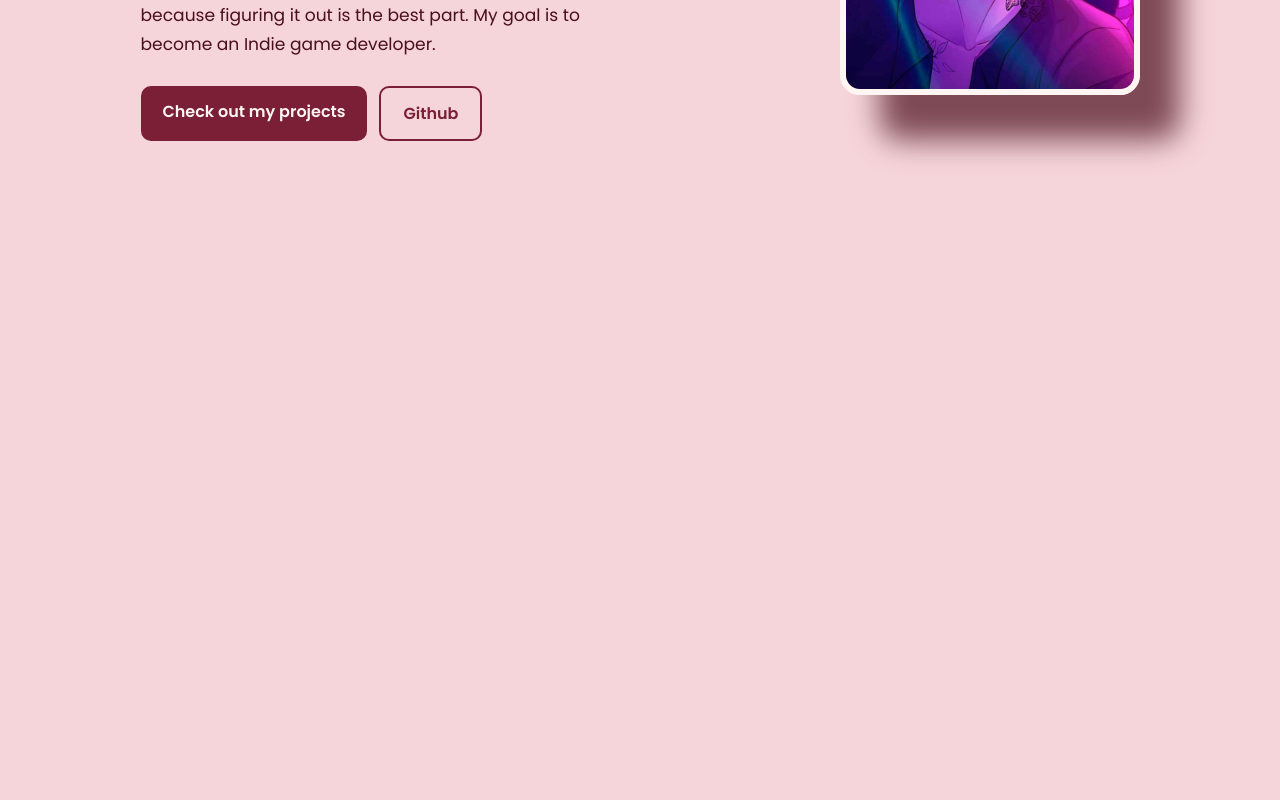
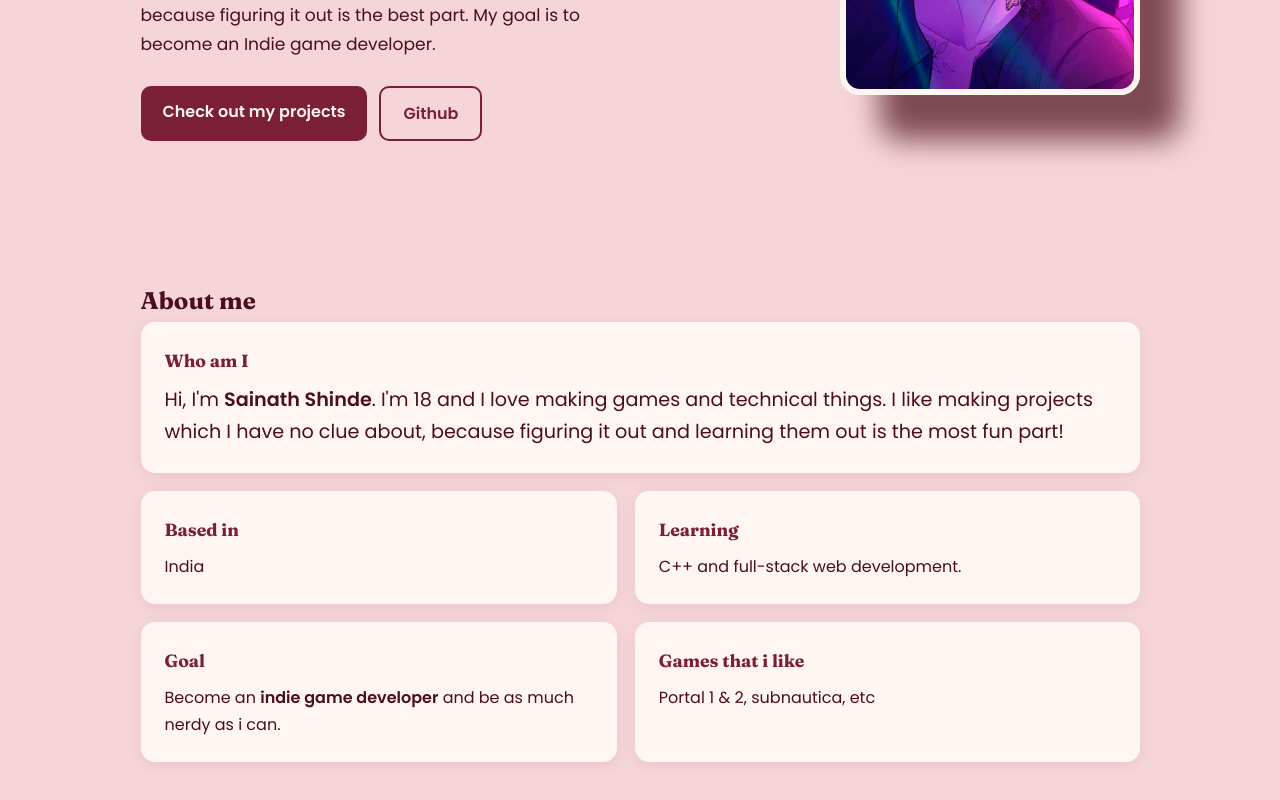
Before and after one commit to shiz1ee/My-Builder-Page, a React (Vite) app: page / in a window 1280 px wide. Shown: the part 392-1192 px from the top of the page. Before the commit the page ends 800 px from the top, so only its background shows below. Built offline with nearby package versions, Linux system fonts and the light colour scheme.

Commit message:
add , about sections and skills

```diff
--- a/src/App.jsx
+++ b/src/App.jsx
@@ -1,11 +1,14 @@
 import Navbar from "./components/Navbar"
 import Hero from "./components/Hero"
+import About from "./components/About"
+
 
 function App () {
   return (
     <>
       <Navbar />
       <Hero />
+      <About />
     </>
   )
 }
--- /dev/null
+++ b/src/components/About.css
@@ -0,0 +1,63 @@
+.about {
+    width: min(999px, 91%);
+    margin: 0 auto;
+    padding: 60px 0;
+}
+
+.seection-title {
+    font-size: 2.2rem;
+    margin-bottom: 28px;
+}
+
+.bento {
+    display: grid;
+    grid-template-columns: repeat*3, 1fr;
+    gap: 18px;
+}
+
+.bento-card {
+    background: var(--card);
+    padding: 24px;
+    border-radius: 14px;
+    box-shadow: 0 4px 16px rgba(74,14, 28, 0.08);
+    transition: transform 0.2s;
+}
+
+.bento-card:hover {
+    transform: translateY(-4px);
+}
+
+.bento-card h3 {
+    font-size: 1.1rem;
+    color: var(--burgundy);
+    margin-bottom: 8px;
+}
+
+.bento-card.bio {
+    grid-column: span 2;
+    grid-row: span 2;
+}
+
+.bento-card.bio p {
+    font-size: 1.2rem;
+}
+
+.bento-card.highlight {
+    grid-column: span 2;
+}
+
+.bento-card.highlight h3 {
+    color: var(--card);
+}
+
+@media (max-width: 700px) {
+    .bento {
+        grid-template-columns: 1fr;
+    }
+
+    .bento-card.bio,
+    .bento-card.highlight {
+        grid-column: span 1;
+        grid-row: span 1;
+    }
+}
--- /dev/null
+++ b/src/components/About.jsx
@@ -0,0 +1,44 @@
+import './About.css'
+
+function About() {
+    return (
+        <section id="about" className="about">
+            <h2 className='section-title'>About me</h2>
+
+            <div className='bento'>
+                <div className='bento-card bio'>
+                    <h3>Who am I</h3>
+                    <p>
+                        Hi, I'm <b>Sainath Shinde</b>.
+                         I'm 18 and I love making games and technical things.
+                         I like making projects which I have no clue about,
+                          because figuring it out and learning them out is the most fun part!
+                    </p>
+                </div>
+
+                <div className='bento-card'>
+                    <h3>Based in</h3>
+                    <p>India</p>
+                </div>
+
+                <div className='bento-card'>
+                    <h3>Learning</h3>
+                    <p>C++ and full-stack web development.</p>
+                </div>
+
+                <div className='bento-card'>
+                    <h3>Goal</h3>
+                    <p>Become an <b>indie game developer</b> and be as much nerdy as i can.</p>
+                </div>
+
+                <div className='bento-card highlights'>
+                    <h3>Games that i like</h3>
+                    <p>Portal 1 & 2, subnautica, etc</p>
+                </div>
+                {/*yeah jsut copy the div secion to make future bento cards. idea: idk */}
+            </div>
+        </section>
+    )
+}
+
+export default About
```
Also changed, not shown: src/components/Skills.jsx (added, +73 -0 lines), src/components/Skills.css (added).
